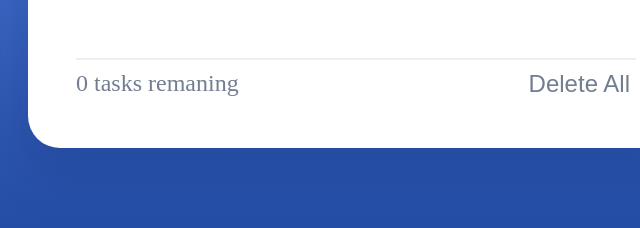
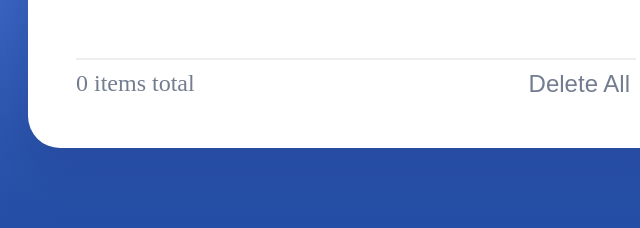
Before and after one commit to topshe23/to-do_list, a plain HTML site: page index.html in a window 1280 px wide. Shown: the part 431-659 px from the top of the page, 284-924 px from the left. Drawn offline with Linux system fonts and the light colour scheme.

Commit message:
Update index.html

```diff
--- a/index.html
+++ b/index.html
@@ -25,7 +25,7 @@
       <div>
         <hr class="counter" />
         <div class="counter-container">
-          <p><span id="todoCount">0</span> tasks remaning</p>
+          <p><span id="todoCount">0</span> items total</p>
           <button id="deleteButton">Delete All</button>
         </div>
       </div>
```
